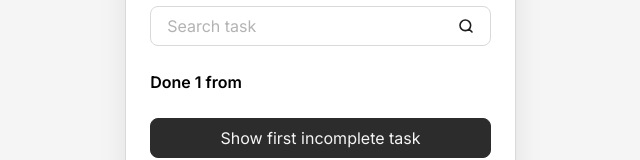
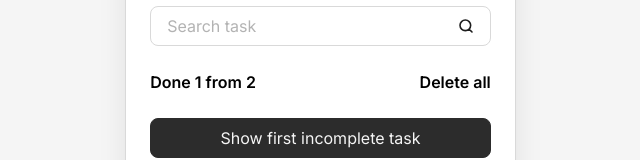
Before and after one commit to arnollder/ToDoList, a React (Vite) app: page / in a window 1280 px wide. Shown: the part 236-396 px from the top of the page, without its empty margins (312-952 px from the left). Built offline with nearby package versions, Linux system fonts and the light colour scheme.

Commit message:
fix: починил счётчик выполненных задач

```diff
--- a/src/components/ToDoInfo.jsx
+++ b/src/components/ToDoInfo.jsx
@@ -7,7 +7,7 @@ const ToDoInfo = () => {
         deleteAllTasks,
     } = useContext(TasksContext);
 
-    const total = tasks.lenght;
+    const total = tasks.length;
     const hasTasks = total > 0;
     const done = useMemo(() => {
         return tasks.filter(({ isDone }) => isDone).length
```
